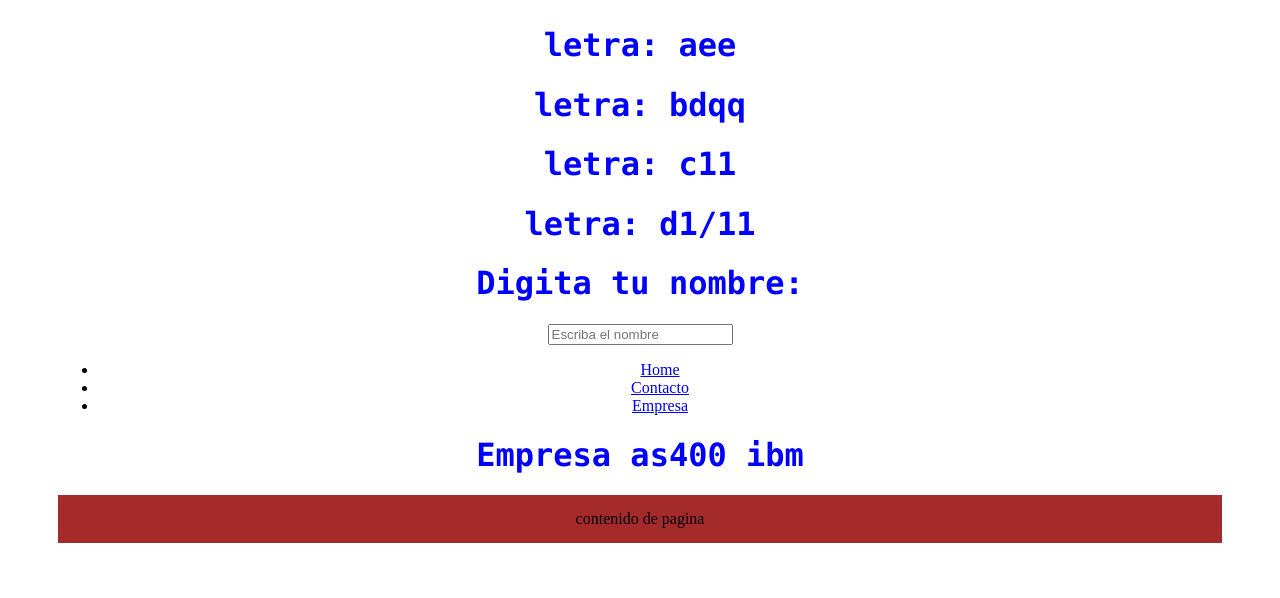
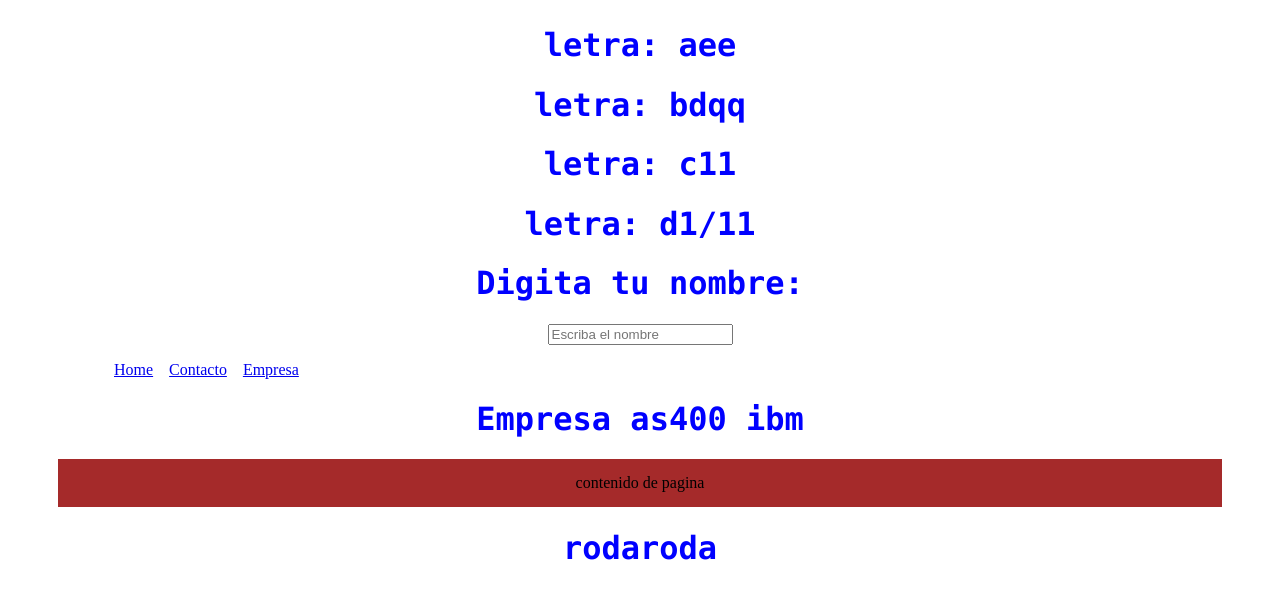
Before and after one commit to txtlinx/project, a React (Create React App) app: page /Empresa in a window 1280 px wide. Shown: the part 1183-1781 px from the top of the page. Built offline with nearby package versions, Linux system fonts and the light colour scheme.

Commit message:
#Loyout-Footer

```diff
--- a/src/App.js
+++ b/src/App.js
@@ -10,11 +10,12 @@
 import { useState } from 'react';
 import Nombre from './components/Nombre'
 import Sao from './components/Sau'
-import {BrowserRouter as Router, Routes, Route, Link }from 'react-router-dom'
+import {BrowserRouter as Router, Routes, Route }from 'react-router-dom'
 import Home from './components/pages/Home'
 import Contacto from './components/pages/Contacto'
 import Empresa from './components/pages/Empresa'
-import NavBar from './components/Navbar'
+import NavBar from './components/layout/Navbar'
+import Footer from './components/layout/Footer';
 
 function App() {
 
@@ -39,7 +40,6 @@
       <OtraLista items ={milist}/>
       <OtraLista items ={milist2}/>
       <Nombre setNombre={setNombre}></Nombre>
-       <Sao nombre={nombre}/>
       <Router>
        <NavBar/>
         <Routes>
@@ -53,10 +53,11 @@
          <Routes>
             <Route path="/Empresa" element={<Empresa/>}/>
          </Routes>
+         <Footer/>
       </Router>
 
+
     </div>
-
   )
 }
 
--- /dev/null
+++ b/src/components/layout/Footer.js
@@ -0,0 +1,5 @@
+export function Footer(){
+    return <h1>rodaroda</h1>
+}
+
+export default Footer
--- a/src/components/Navbar.js
+++ b/src/components/layout/Navbar.js
@@ -1,15 +1,15 @@
 import { Link } from "react-router-dom";
-
+import style from './Navbar.module.css'
 export function Navbar(){
     return (
-        <ul>
-            <li>
+        <ul className={style.list}>
+            <li className={style.item}>
                <Link to="/">Home</Link>
             </li>
-            <li>
+            <li className={style.item}>
                <Link to="/contacto">Contacto</Link>
             </li>
-            <li>
+            <li className={style.item}>
                <Link to="/empresa">Empresa</Link>
             </li>
         </ul>
--- /dev/null
+++ b/src/components/layout/Navbar.module.css
@@ -0,0 +1,8 @@
+.list {
+    display: flex;
+    list-style: none;
+}
+
+.item {
+    margin-left: 1em;
+}
```
